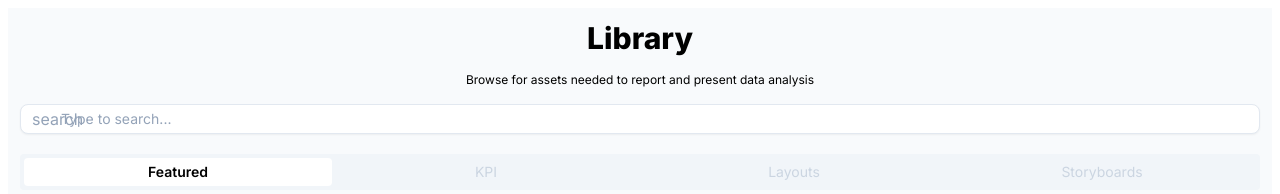
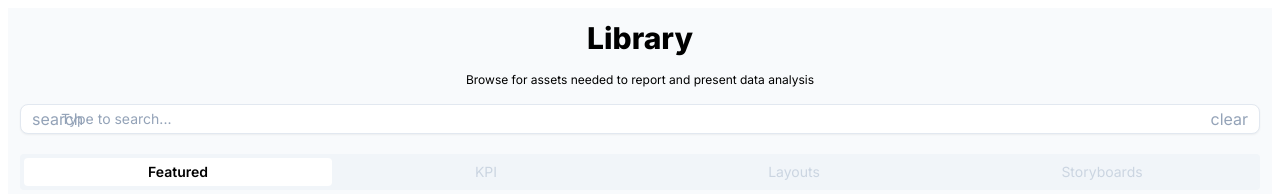
Before and after one commit to nickjiunchetti/data-visualization-library, a Next.js app: page / in a window 1280 px wide. Shown: the top 194 px of the page. Built offline with nearby package versions, Linux system fonts and the light colour scheme.

Commit message:
added clear search button

```diff
--- a/src/components/SearchInput/index.tsx
+++ b/src/components/SearchInput/index.tsx
@@ -1,5 +1,4 @@
 'use client'
-
 import { itensDataType } from '@/app/page'
 import { useEffect, useState } from 'react'
 
@@ -29,6 +28,12 @@ export default function SearchInput({
       <div className='absolute inset-y-0 left-0 flex items-center pl-3 pointer-events-none'>
         <span className='material-symbols-outlined text-gray-400'>search</span>
       </div>
+      <button
+        onClick={() => setSearchValue('')}
+        className='absolute inset-y-0 right-0 flex items-center pr-3'
+      >
+        <span className='material-symbols-outlined text-gray-400'>clear</span>
+      </button>
     </div>
   )
 }
```
